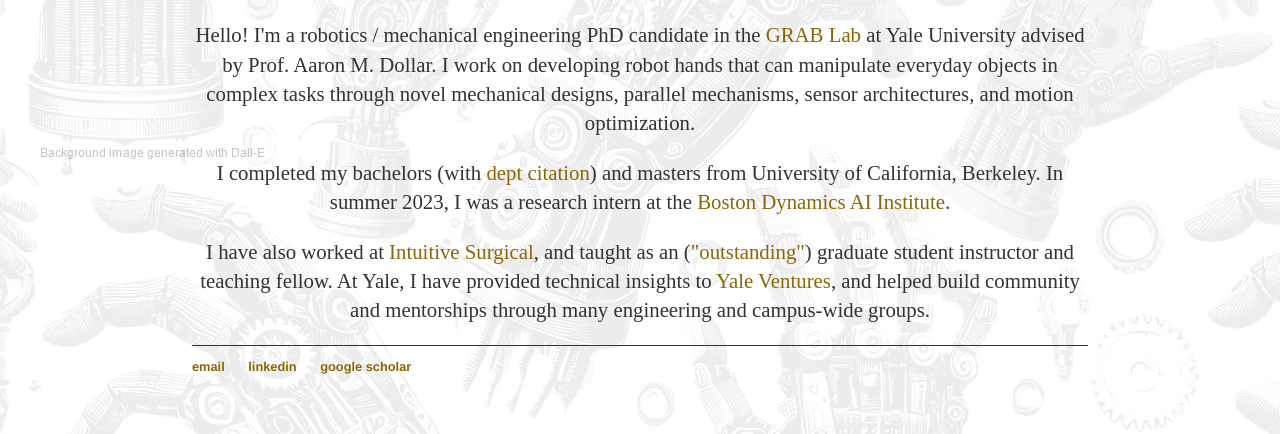
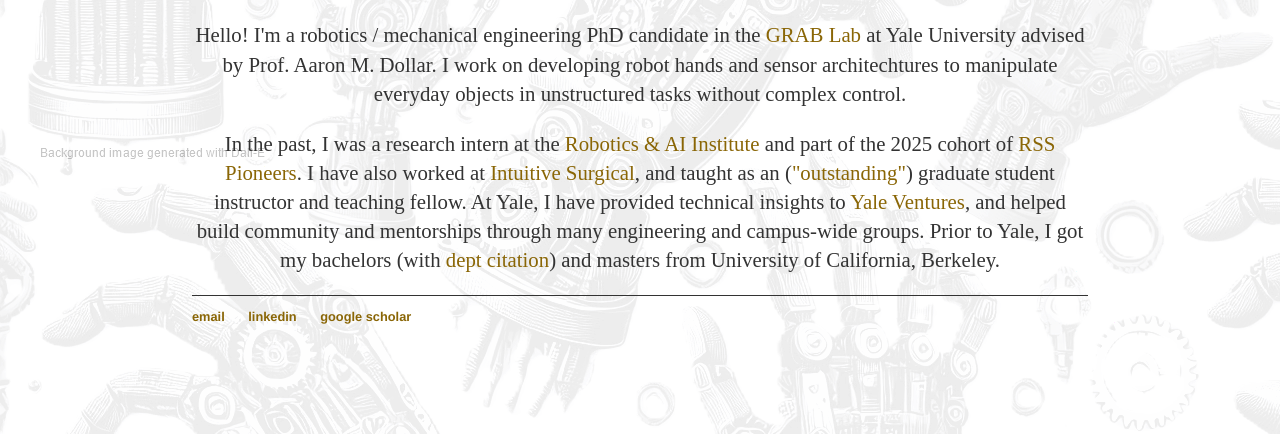
Before and after one commit to patelvatsalv/patelvatsalv.github.io, a Jekyll site: the page built from index.html, in a window 1280 px wide, cut to the strip 586-1020 px from the top of the page. Built offline with Jekyll 4.4.1, drawn with Linux system fonts in a browser that asks for light colours.

Commit message:
Update index.html

```diff
--- a/index.html
+++ b/index.html
@@ -19,11 +19,9 @@
 			</center>
 		</div>
   		<div class="column2">
-			<p> Hello! I'm a robotics / mechanical engineering PhD candidate in the <a href="https://www.eng.yale.edu/grablab/">GRAB Lab </a> at Yale University advised by Prof. Aaron M. Dollar. I work on developing robot hands that can manipulate everyday objects in complex tasks through novel mechanical designs, parallel mechanisms, sensor architectures, and motion optimization. </p>
+			<p> Hello! I'm a robotics / mechanical engineering PhD candidate in the <a href="https://www.eng.yale.edu/grablab/">GRAB Lab </a> at Yale University advised by Prof. Aaron M. Dollar. I work on developing robot hands and sensor architechtures to manipulate everyday objects in unstructured tasks without complex control. </p>
 
-			<p> I completed my bachelors (with <a href="https://financialaid.berkeley.edu/wp-content/uploads/2020/11/2017-18-DEPARTMENTAL-CITATION-RECIPIENTS_updated.pdf">dept citation</a>) and masters from University of California, Berkeley. In summer 2023, I was a research intern at the <a href="https://theaiinstitute.com/">Boston Dynamics AI Institute</a>. </p>
-
-			<p>I have also worked at <a href="https://www.intuitive.com/en-us">Intuitive Surgical</a>, and taught as an (<a href="https://gsi.berkeley.edu/programs-services/award-programs/ogsi/ogsi-recipients-2018-2019/">"outstanding"</a>) graduate student instructor and teaching fellow. At Yale, I have provided technical insights to <a href="https://ventures.yale.edu/about/fellows-associates">Yale Ventures</a>, and helped build community and mentorships through many engineering and campus-wide groups. </p>
+			<p> In the past, I was a research intern at the <a href="https://rai-inst.com/">Robotics & AI Institute</a> and part of the 2025 cohort of <a href=https://sites.google.com/view/rsspioneers2025/participants">RSS Pioneers</a>. I have also worked at <a href="https://www.intuitive.com/en-us">Intuitive Surgical</a>, and taught as an (<a href="https://gsi.berkeley.edu/programs-services/award-programs/ogsi/ogsi-recipients-2018-2019/">"outstanding"</a>) graduate student instructor and teaching fellow. At Yale, I have provided technical insights to <a href="https://ventures.yale.edu/about/fellows-associates">Yale Ventures</a>, and helped build community and mentorships through many engineering and campus-wide groups. Prior to Yale, I got my bachelors (with <a href="https://financialaid.berkeley.edu/wp-content/uploads/2020/11/2017-18-DEPARTMENTAL-CITATION-RECIPIENTS_updated.pdf">dept citation</a>) and masters from University of California, Berkeley. </p>
 
  		</div>
 		<div class="column3">
```
